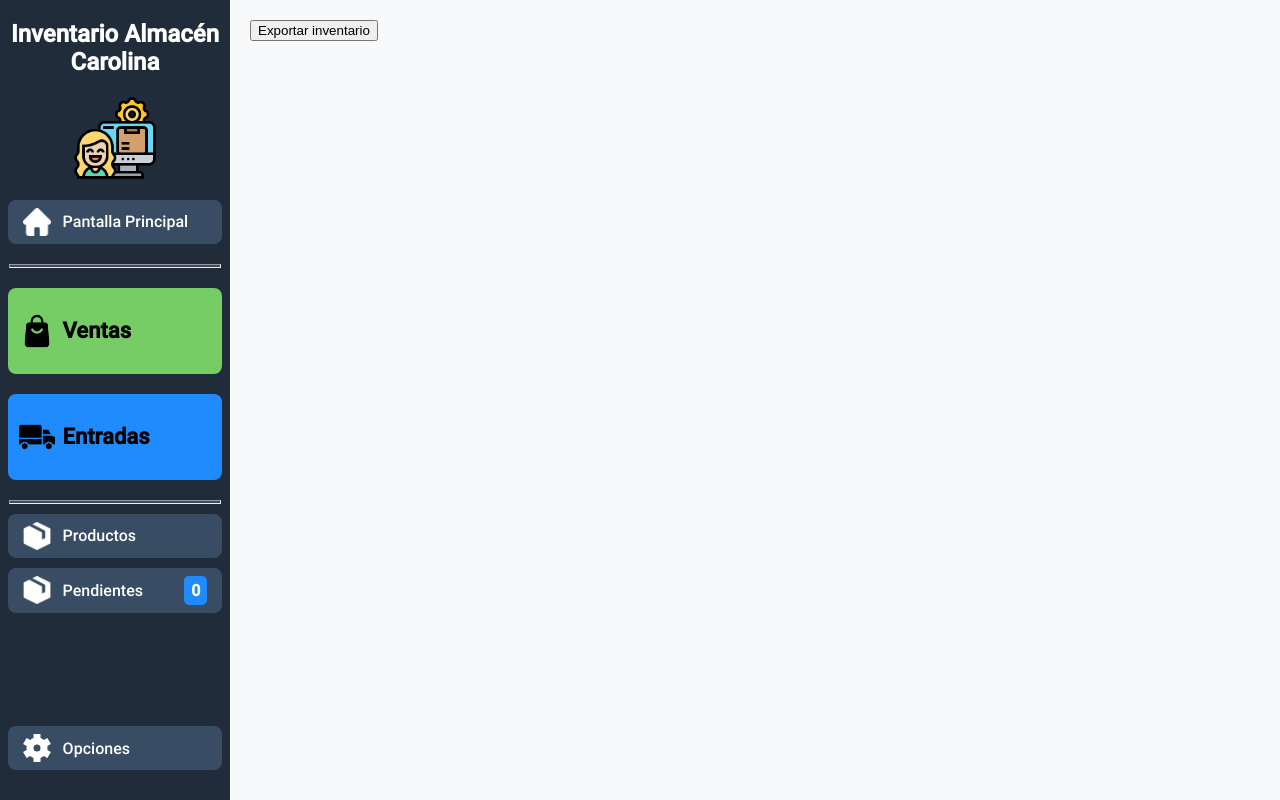
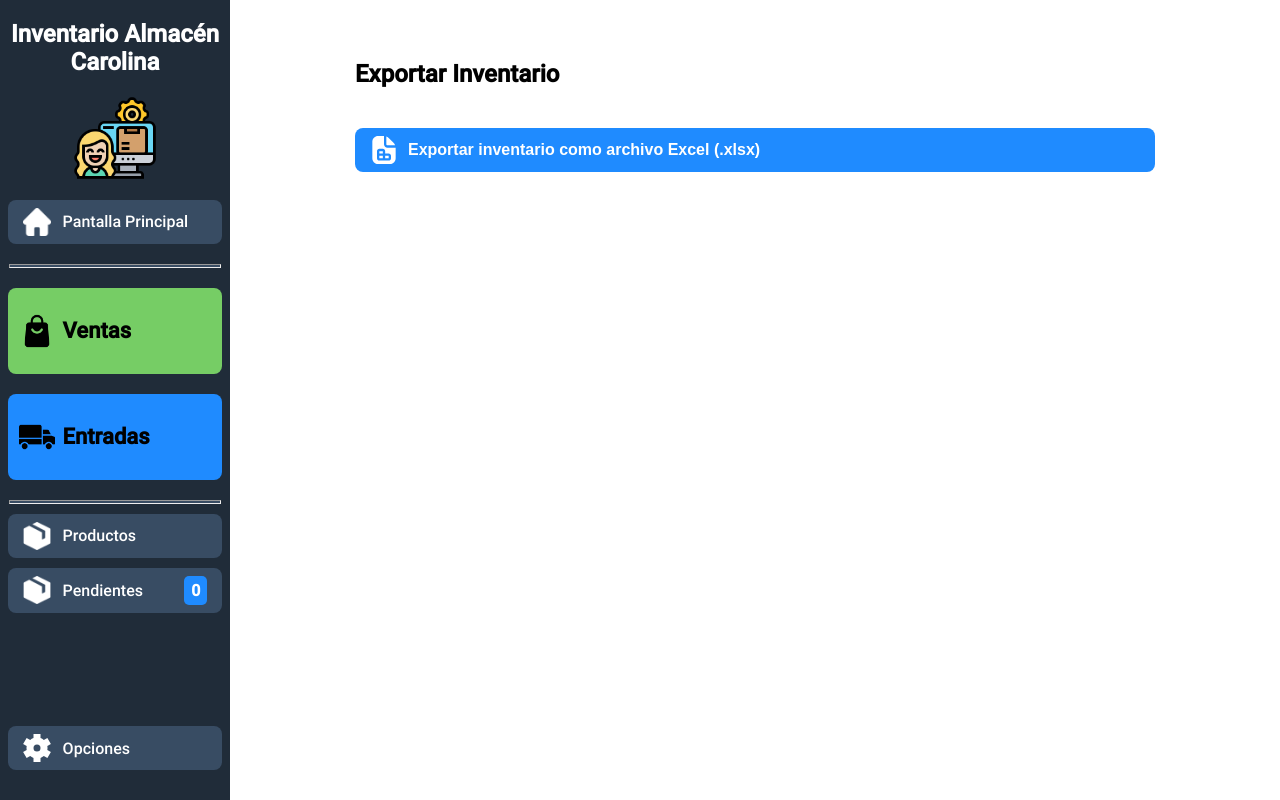
Before and after one commit to garaneda21/sistema-de-inventario-php, a PHP site: page /opciones.php in a window 1280 px wide. Run offline with PHP 8.4, Linux system fonts and the light colour scheme; data that the repository does not hold is empty.

Commit message:
exportar inventario como archivo excel

```diff
--- a/db/esquema.sql
+++ b/db/esquema.sql
@@ -1,5 +1,5 @@
-CREATE DATABASE IF NOT EXISTS inventario_carolina;
-USE inventario_carolina;
+CREATE DATABASE IF NOT EXISTS inventario;
+USE inventario;
 
 CREATE TABLE unidad_de_medida (
 	id_unidad INT UNSIGNED NOT NULL AUTO_INCREMENT,
--- a/opciones.php
+++ b/opciones.php
@@ -1,8 +1,3 @@
-<?php
-
-?>
-
-
 <!DOCTYPE html>
 <html lang="es">
 
@@ -13,6 +8,45 @@
     <link rel="icon" href="img/favicon.ico" type="image/x-icon">
     <link rel="stylesheet" href="styles/main.css">
     <link rel="stylesheet" href="styles/layout.css">
+    <style>
+        .content {
+            width: 90%;
+            max-width: 800px;
+            margin: 20px auto;
+            display: flex;
+            flex-direction: column;
+            gap: 20px;
+            background-color: white;
+        }
+
+        .export-button {
+            display: flex;
+            align-items: center;
+            gap: 10px;
+            background-color: var(--azul);
+            color: white;
+            font-weight: bold;
+            padding: 8px 15px;
+            border-radius: 8px;
+            width: 100%;
+            cursor: pointer;
+            text-decoration: none;
+            font-size: 16px;
+            text-align: center;
+            transition: background-color 0.3s;
+            border: none;
+        }
+
+        .export-button:hover {
+            background-color: #0056b3;
+        }
+
+        .export-icon {
+            width: 28px;
+            height: 28px;
+            filter: invert();
+        }
+    </style>
 </head>
 
 <body>
@@ -22,9 +56,17 @@
 
         <main class="content">
 
-        <form action="includes/opciones/crear_xlsx.php" method="post">
-            <button type="submit">Exportar inventario</button>
-        </form>
+            <h2>Exportar Inventario</h2>
+
+            <form action="includes/opciones/exportar_inventario.php" method="post">
+
+                <button class="export-button" type="submit">
+                    <svg class="export-icon" xmlns="http://www.w3.org/2000/svg" id="Layer_1" data-name="Layer 1" viewBox="0 0 24 24" width="512" height="512">
+                        <path d="M14,7V.46c.913,.346,1.753,.879,2.465,1.59l3.484,3.486c.712,.711,1.245,1.551,1.591,2.464h-6.54c-.552,0-1-.449-1-1Zm-1,12h3v-2h-3v2Zm-5-4h3v-2h-3v2Zm0,4h3v-2h-3v2Zm13.976-9h-6.976c-1.654,0-3-1.346-3-3V.024c-.161-.011-.322-.024-.485-.024H7C4.243,0,2,2.243,2,5v14c0,2.757,2.243,5,5,5h10c2.757,0,5-2.243,5-5V10.485c0-.163-.013-.324-.024-.485Zm-3.976,9c0,1.103-.897,2-2,2H8c-1.103,0-2-.897-2-2v-6c0-1.103,.897-2,2-2h3c1.103,0,2,.897,2,2v2h3c1.103,0,2,.897,2,2v2Z" />
+                    </svg>
+                    Exportar inventario como archivo Excel (.xlsx)
+                </button>
+            </form>
 
 
         </main>
```
Also changed, not shown: includes/opciones/crear_xlsx.php (deleted, +0 -12 lines), includes/opciones/exportar_inventario.php (added, +24 -0 lines), includes/opciones/exportar_inventario_modelo.php (added, +37 -0 lines).
